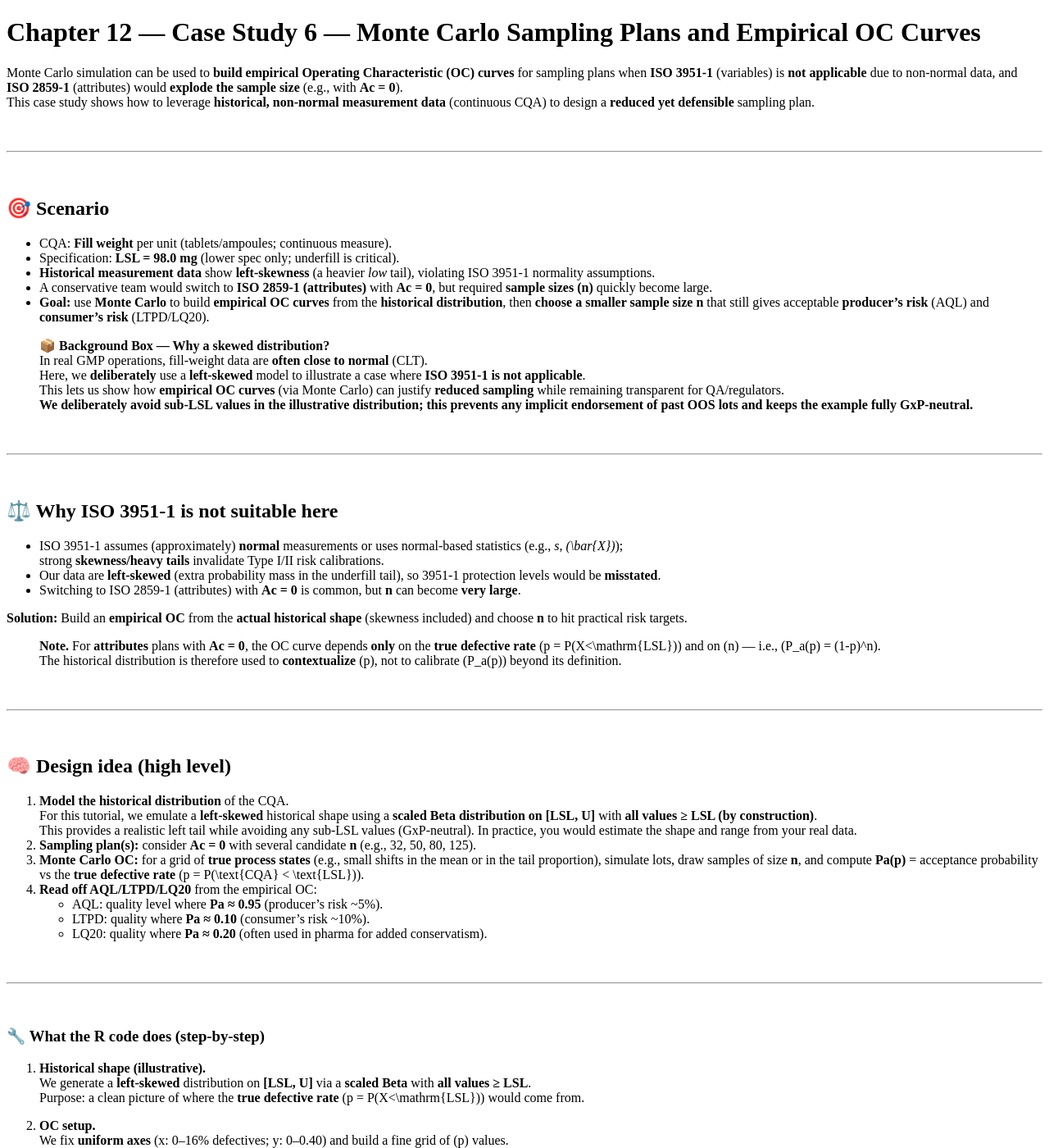
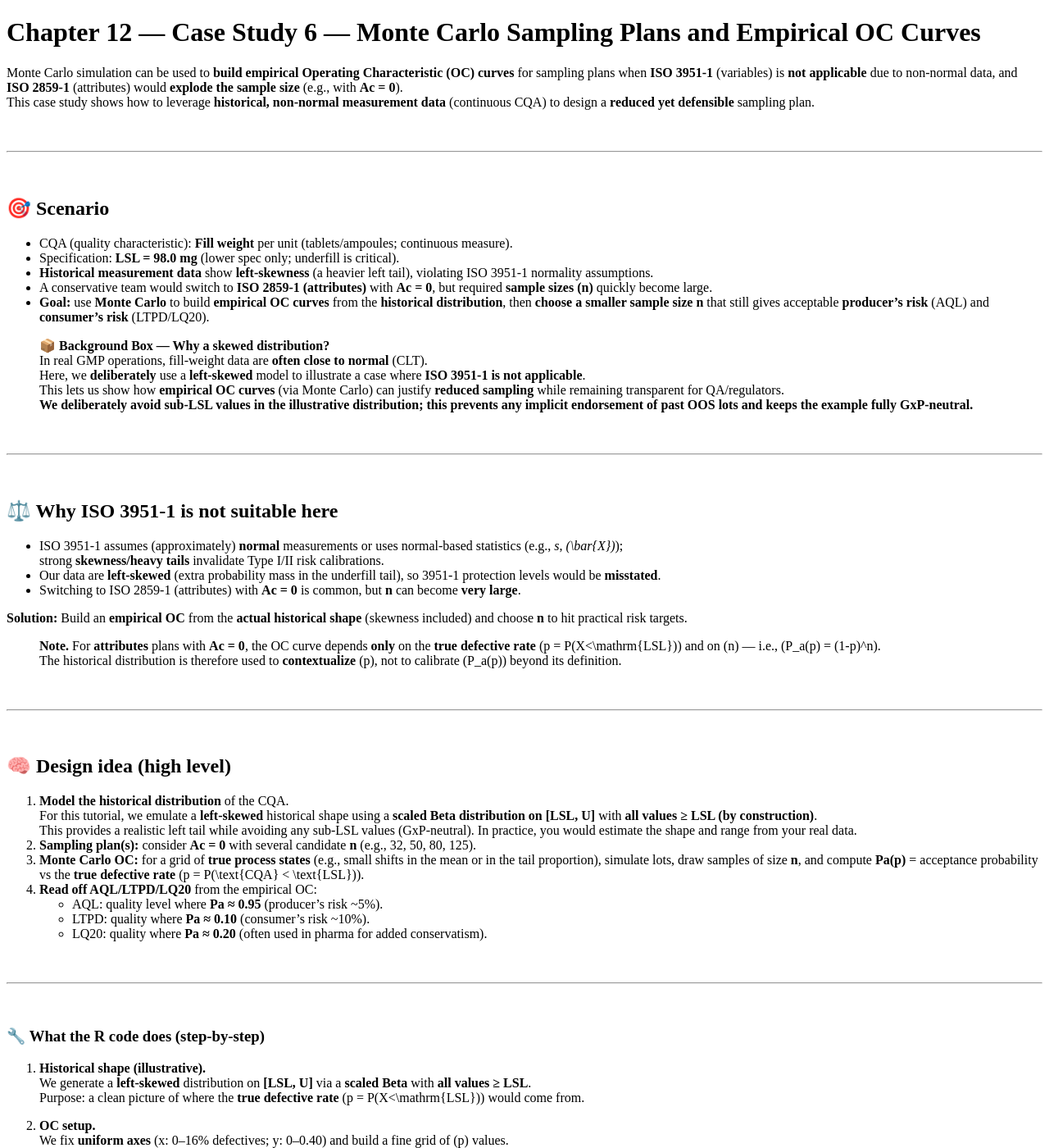
Before and after one commit to rbonfichi/monte-carlo-gmp-pharma, a Jekyll site: the page built from docs/chapters/chapter12_case-study6.md, in a window 1280 px wide and 1400 px high. Shown: the whole window at 82% size. Built offline with Jekyll 4.4.1, drawn with Linux system fonts in a browser that asks for light colours; our own code applies the rules of GitHub Pages for plain Markdown files; some of the changed text lies outside the part shown.

Commit message:
Update chapter12_case-study6.md

```diff
--- a/docs/chapters/chapter12_case-study6.md
+++ b/docs/chapters/chapter12_case-study6.md
@@ -11,9 +11,9 @@ This case study shows how to leverage **historical, non-normal measurement data*
 
 ## 🎯 Scenario
 
-- CQA: **Fill weight** per unit (tablets/ampoules; continuous measure).
+- CQA (quality characteristic): **Fill weight** per unit (tablets/ampoules; continuous measure).
 - Specification: **LSL = 98.0 mg** (lower spec only; underfill is critical).
-- **Historical measurement data** show **left-skewness** (a heavier *low* tail), violating ISO 3951-1 normality assumptions.
+- **Historical measurement data** show **left-skewness** (a heavier left tail), violating ISO 3951-1 normality assumptions.
 - A conservative team would switch to **ISO 2859-1 (attributes)** with **Ac = 0**, but required **sample sizes (n)** quickly become large.
 - **Goal:** use **Monte Carlo** to build **empirical OC curves** from the **historical distribution**, then **choose a smaller sample size n** that still gives acceptable **producer’s risk** (AQL) and **consumer’s risk** (LTPD/LQ20).
 
```
Also changed, not shown: other parts of docs/chapters/chapter12_case-study6.md (+5 -4 lines).
